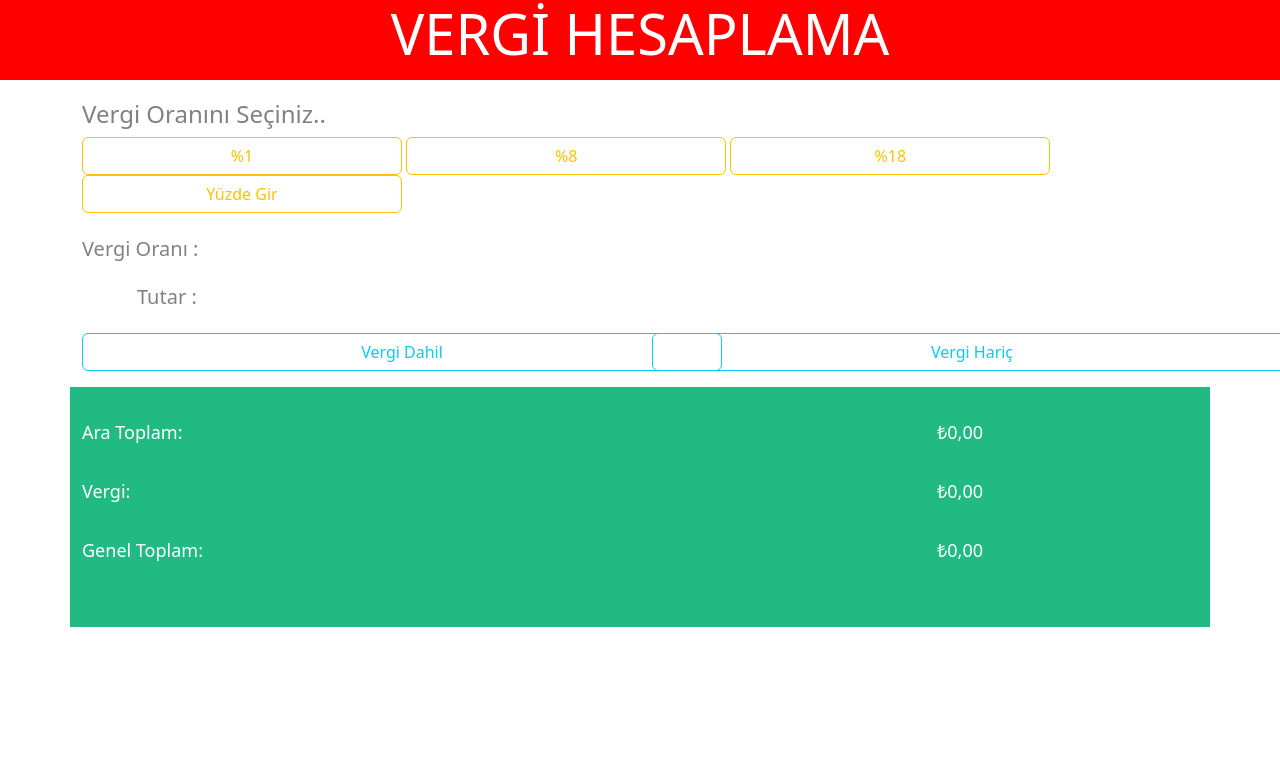
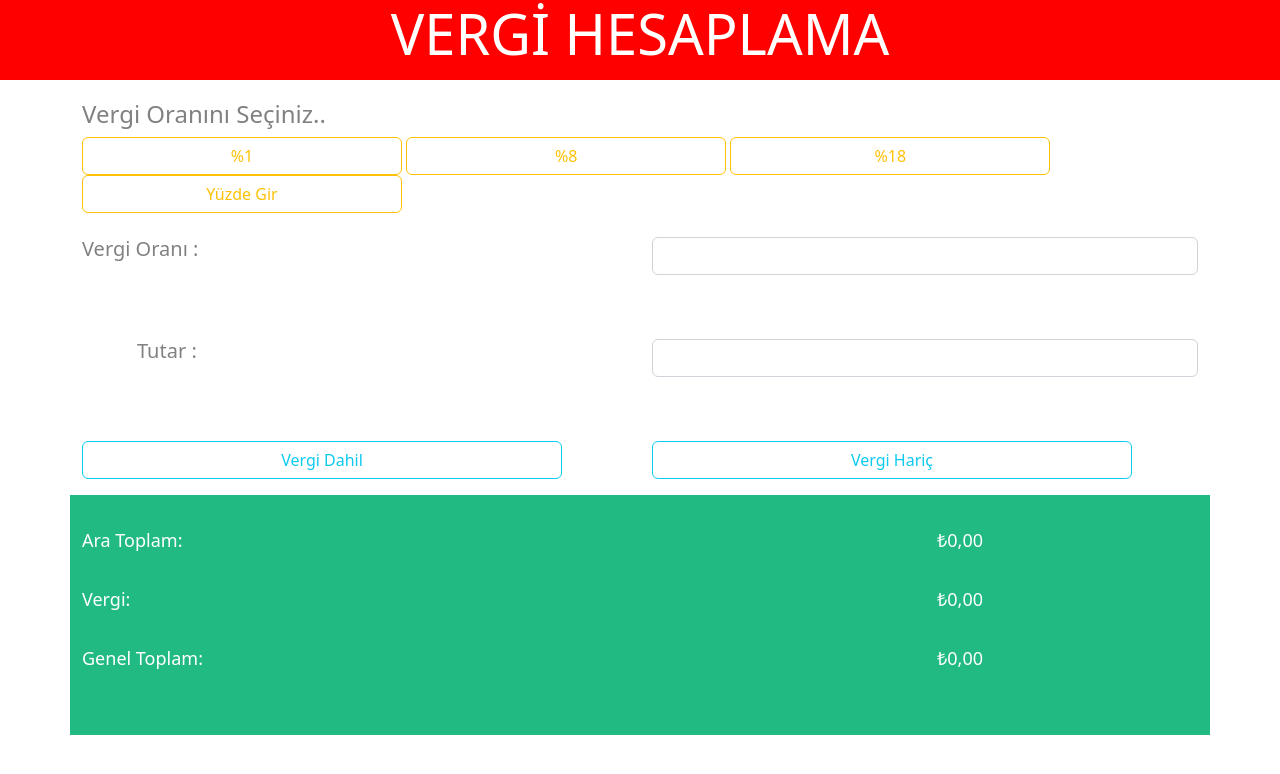
Before and after one commit to Batuu22/Tax-Calculation, a plain HTML site: page index.html in a window 1280 px wide. Drawn offline with nearby package versions, Linux system fonts and the light colour scheme.

Commit message:
third Commit

```diff
--- a/index.html
+++ b/index.html
@@ -45,7 +45,7 @@
       <div class="container">
         <div class="row">
           <div class="col">
-            <button type="button" class="btn btn-outline-warning">%1</button>
+            <button type="button" class="btn btn-outline-warning hover:text-white">%1</button>
             <button type="button" class="btn btn-outline-warning">%8</button>
             <button type="button" class="btn btn-outline-warning">%18</button>
             <button type="button" class="btn btn-outline-warning">Yüzde Gir</button>
@@ -57,24 +57,41 @@
           <div class="col-6" style="color:#828181">
             <h5>Vergi Oranı :</h5>
           </div>
-          <div class="col-6"></div>
+          <div class="col-6">
+            <!-- Tax Rate input -->
+            <form>
+              <div class="form-outline mb-4">
+                <input type="text" id="form4Example1" class="form-control" />
+                <label class="form-label" for="form4Example1"></label>
+              </div>
+            </form>
+          </div>
         </div>
         <div class="row mt-3">
           <div class="col-6" style="color:#828181; padding-left: 67px;">
             <h5>Tutar :</h5>
-            <div class="col-6"></div>
+          </div>
+          <div class="col-6">
+            <form>
+              <!-- Total input -->
+              <div class="form-outline mb-4">
+                <input type="text" id="form4Example1" class="form-control" />
+                <label class="form-label" for="form4Example1"></label>
+              </div>
+            </form>
           </div>
         </div>
         <div class="row mt-3">
           <div class="col-xl-6">
-            <button type="button" class="btn btn-outline-info" style="width: 40rem">Vergi Dahil</button>
+            <button type="button" class="btn btn-outline-info" style="width: 30rem;">Vergi Dahil</button>
           </div>
           <div class="col-xl-6">
-            <button type="button" class="btn btn-outline-info" style="width: 40rem">Vergi Hariç</button>
+            <button type="button" class="btn btn-outline-info" style="width: 30rem;">Vergi Hariç</button>
           </div>
         </div>
       </div>
-      <div class="container mb-2" style="height:15rem; background-color: rgb(33, 186, 130); color: #fff; font-size: large;">
+      <div class="container mb-2"
+        style="height:15rem; background-color: rgb(33, 186, 130); color: #fff; font-size: large;">
         <div class="row pt-3"></div>
         <div class="row pt-3">
           <div class="col-3">Ara Toplam:</div>
@@ -113,6 +130,7 @@
 
   <!-- External JS -->
   <script src="./template.js"></script>
+
 </body>
 
 </html>
```
Also changed, not shown: style.css (line endings or trailing spaces).
